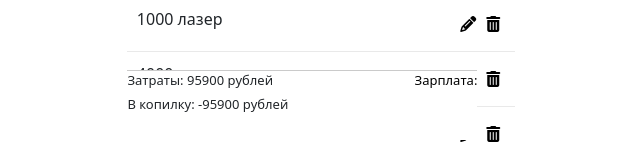
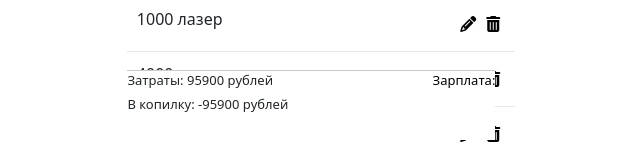
Before and after one commit to Esceup/todo-react, a React (Vite) app: page / in a window 1280 px wide. Shown: the part 660-804 px from the top of the page, without its empty margins (319-959 px from the left). Built offline with nearby package versions, Linux system fonts and the light colour scheme.

Commit message:
поправка

```diff
--- a/src/App.css
+++ b/src/App.css
@@ -91,7 +91,7 @@ p {
 }
 .down-menu {
   background: #fff;
-  min-width: 350px;
+  min-width: 368px;
   position: fixed;
   bottom: 0px;
   height: 70px;
```
